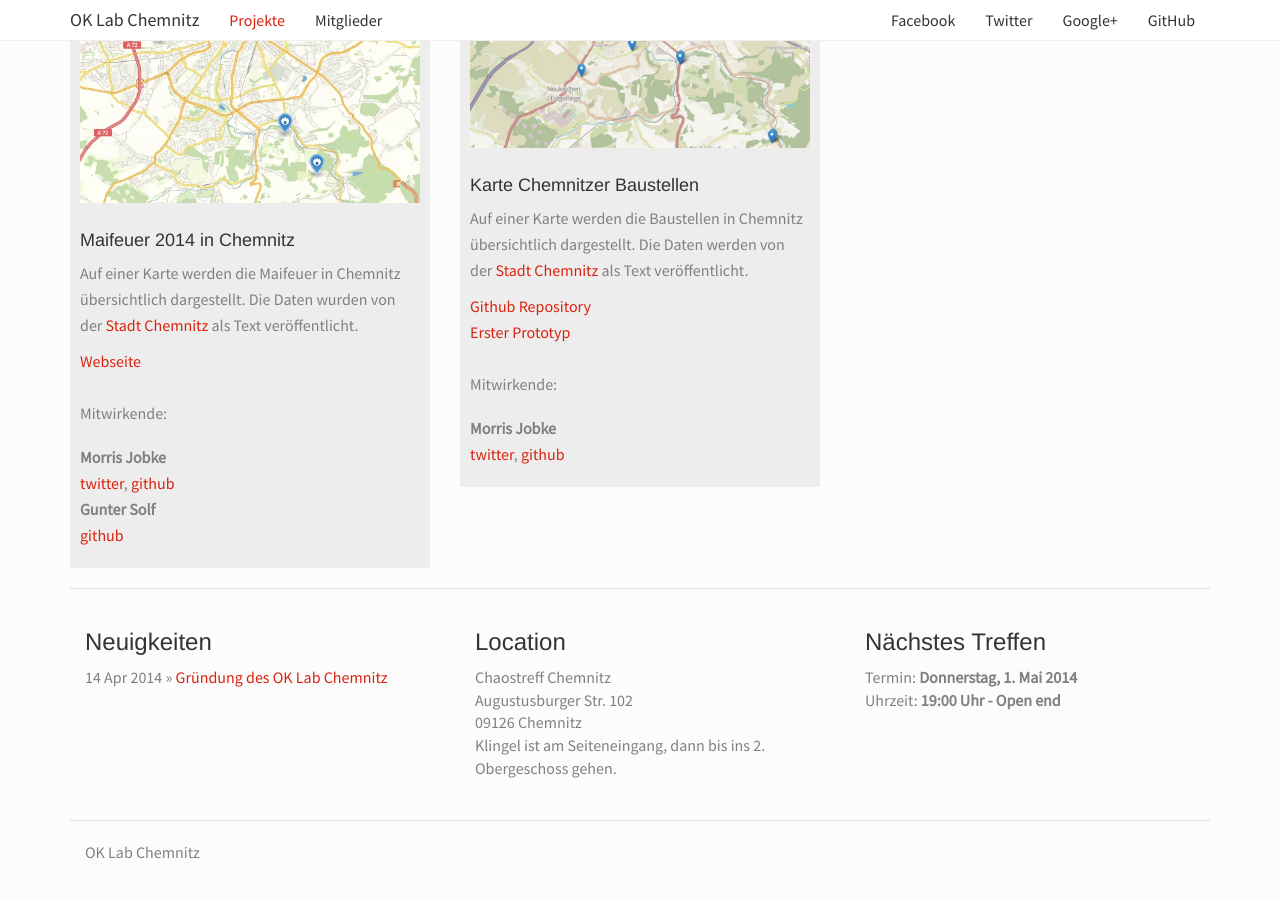
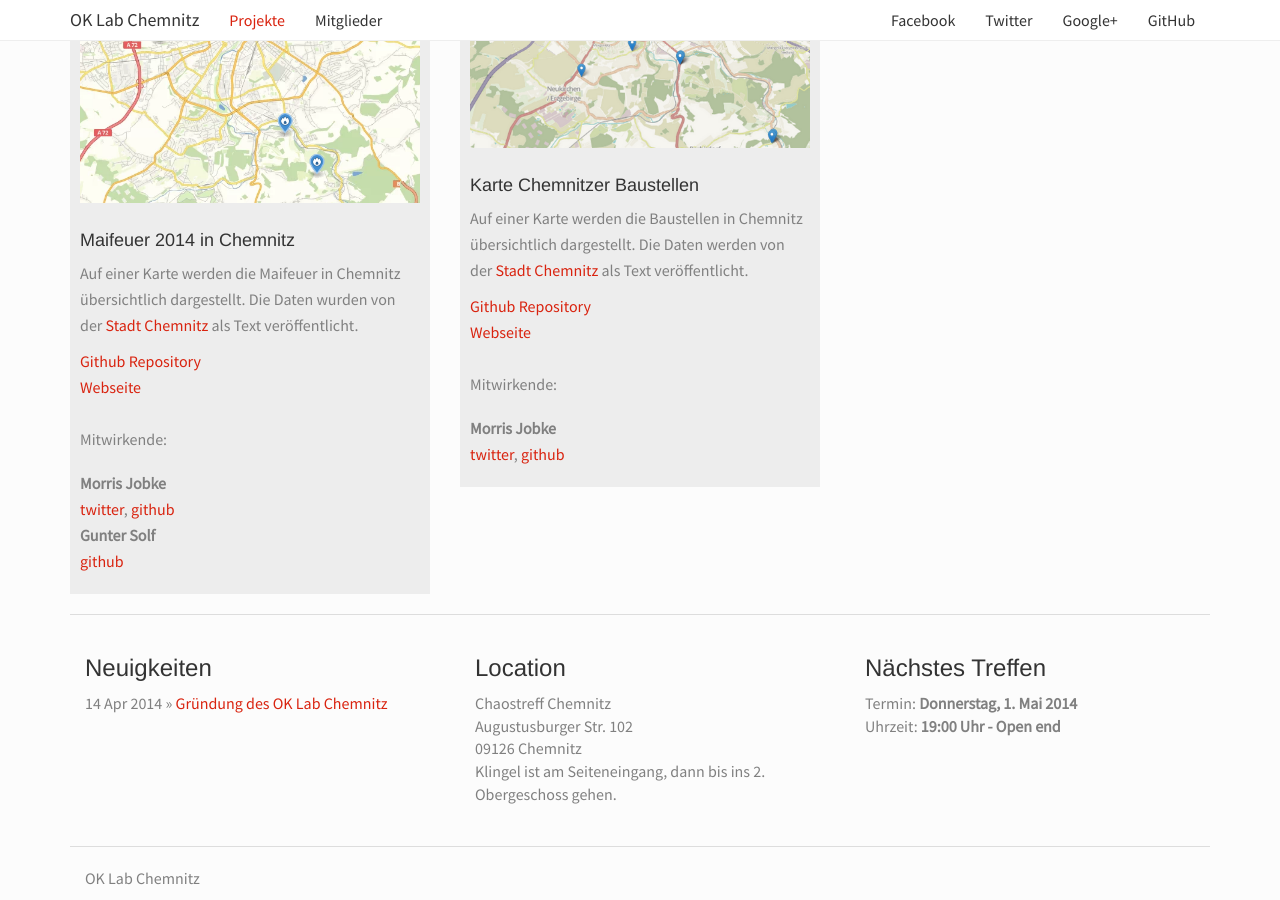
Before and after one commit to CodeforChemnitz/codeforchemnitz.github.io, a Jekyll site: the page built from projects/index.html, in a window 1280 px wide and 900 px high, scrolled down 652 px. Built offline with Jekyll 4.4.1, drawn with Linux system fonts in a browser that asks for light colours; Markdown is read by kramdown in place of the engine named in the settings; before the commit the page ends 1526 px from its top, so only the background shows below that.

Commit message:
fix links

```diff
--- a/projects/_posts/2014-04-04-Baustellen-Chemnitz.markdown
+++ b/projects/_posts/2014-04-04-Baustellen-Chemnitz.markdown
@@ -4,10 +4,10 @@
 title: Karte Chemnitzer Baustellen
 
 links:
-- url: https://github.com/ChaosChemnitz/BaustellenChemnitz
+- url: https://github.com/CodeForChemnitz/BaustellenChemnitz
   name: Github Repository
-- url: http://morrisjobke.de/stuff/baustellen-chemnitz/
-  name: Erster Prototyp
+- url: http://codeforchemnitz.de/BaustellenChemnitz/
+  name: Webseite
 
 colaborators:
 - name: Morris Jobke
--- a/projects/_posts/2014-04-30-Maifeuer-Chemnitz.markdown
+++ b/projects/_posts/2014-04-30-Maifeuer-Chemnitz.markdown
@@ -4,7 +4,9 @@
 title: Maifeuer 2014 in Chemnitz
 
 links:
-- url: http://codeforchemnitz.de/projects/maifeuer2014
+- url: https://github.com/CodeForChemnitz/Maifeuer2014
+  name: Github Repository
+- url: http://codeforchemnitz.de/Maifeuer2014
   name: Webseite
 
 colaborators:
```
